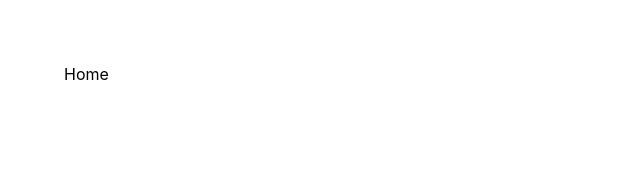
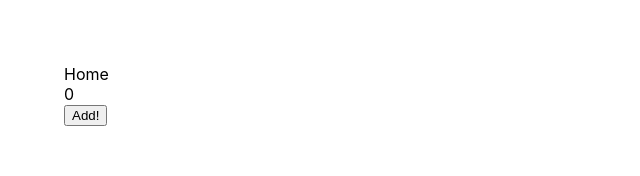
Before and after one commit to dodonki1223/next-todo, a Next.js app: page / in a window 1280 px wide. Shown: the top 176 px of the page, without its empty margins (0-640 px from the left). Built offline with nearby package versions, Linux system fonts and the light colour scheme.

Commit message:
:sparkles: useState を使用し、カウントアップするボタンを追加する

```diff
--- a/pages/index.tsx
+++ b/pages/index.tsx
@@ -1,9 +1,23 @@
 import Head from 'next/head'
 import Image from 'next/image'
+import { useState } from 'react';
 import styles from '../styles/Home.module.css'
 
 const Home = () => {
-  return <div style={{ margin: '64px'}}>Home</div>
+  const [count, setCount] = useState(0);
+  const handleAddClick = () => {
+    setCount((prevCount) => prevCount + 1)
+  };
+
+  return (
+    <div style={{ margin: '64px'}}>
+      Home
+    <div>{count}</div>
+    <button type='button' onClick={handleAddClick}>
+      Add!
+    </button>
+    </div>
+  )
 }
 
 export default Home
```
